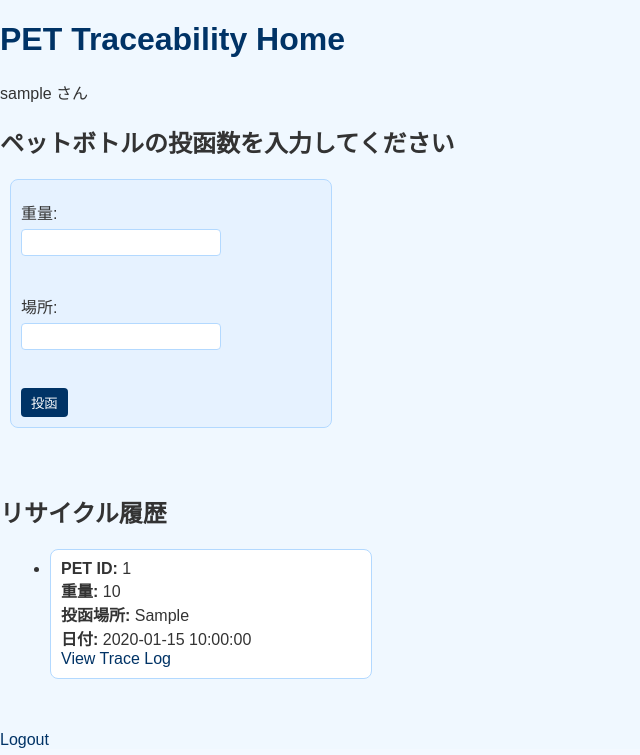
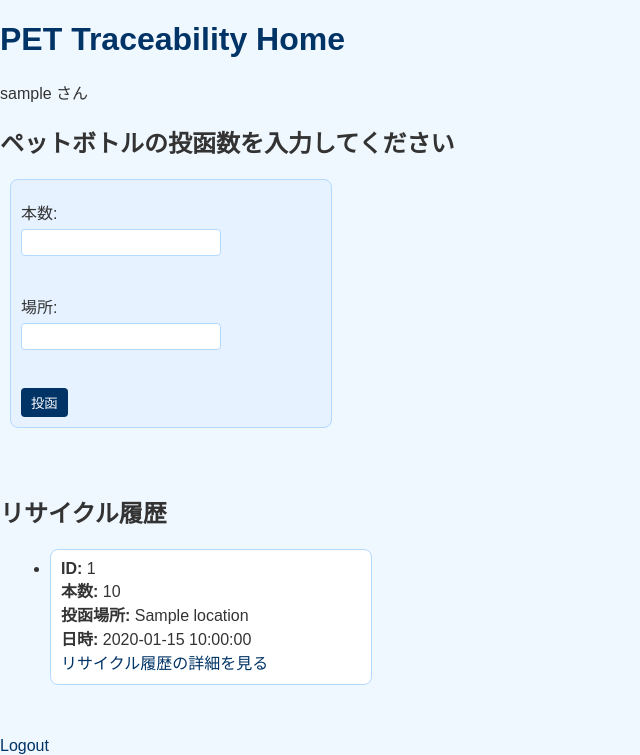
Before and after one commit to koba1217/bptraceability, a Flask app: template templates/index.html in a window 1280 px wide. Shown: the part 82-837 px from the top of the page, without its empty margins (0-640 px from the left). Run offline with Flask 3, Linux system fonts and the light colour scheme; the visitor is signed in with stand-in values (Sample User, id 1); the template is opened without the code that fills it: most values are stand-ins (such as "Sample title", 1, 10 or a date in 2020).

Commit message:
ユーザごとに結果が表示されるように改良

```diff
--- a/app.py
+++ b/app.py
@@ -15,6 +15,14 @@ users = {
     "製品化1": "pass"
 }
 
+# ユーザーごとのPETデータを保持する
+user_pets = {
+    'user1': [],
+    'user2': [],
+    'リサイクラー1': [],
+    '紡績1': [],
+    '製品化1': []
+}
 
 # トレーサビリティ機能
 class Traceability:
@@ -83,14 +91,31 @@ manager = TraceabilityManager()
 
 @app.route('/')
 def index():
-    return render_template('index.html', pets=manager.pets)
+    if 'username' in session:
+        username = session['username']
+        pets = user_pets.get(username, [])  # 現在のユーザーのPETリストを取得
+        return render_template('index.html', pets=pets)
+    else:
+        return redirect(url_for('login'))
 
 @app.route('/add_pet', methods=['POST'])
 def add_pet():
-    weight = request.form['weight']
-    location = request.form['location']
-    pet_id = manager.add_pet(weight, location)
-    return render_template('index.html', pets=manager.pets, message=f"{pet_id}が投函されました。")
+    if 'username' in session:
+        username = session['username']
+        weight = request.form['weight']
+        location = request.form['location']
+        pet_id = manager.add_pet(weight, location)
+        # 現在のユーザーのPETリストに追加
+        user_pets[username].append({
+            'pet_id': pet_id,
+            'weight': weight,
+            'location': location,
+            'timestamp': datetime.datetime.now().strftime("%Y-%m-%d %H:%M:%S")
+        })
+        return redirect(url_for('index'))
+
+    else:
+        return "You need to log in first."
 
 @app.route('/add_trace/<trace_type>', methods=['GET', 'POST'])
 def add_trace(trace_type):
--- a/templates/index.html
+++ b/templates/index.html
@@ -18,7 +18,7 @@
     <!-- Add New PET フォーム -->
     <h2>ペットボトルの投函数を入力してください</h2>
     <form action="{{ url_for('add_pet') }}" method="POST">
-        <label for="weight">重量:</label>
+        <label for="weight">本数:</label>
         <input type="text" id="weight" name="weight" required><br><br>
         <label for="location">場所:</label>
         <input type="text" id="location" name="location" required><br><br>
@@ -36,14 +36,14 @@
 
     <h2>リサイクル履歴</h2>
     <ul>
-        {% for pet_id, pet in pets.items() %}
-            <li>
-                <strong>PET ID:</strong> {{ pet_id }}<br>
-                <strong>重量:</strong> {{ pet.weight }}<br>
-                <strong>投函場所:</strong> {{ pet.initial_location }}<br>
-                <strong>日付:</strong> {{ pet.creation_timestamp }}<br>
-                <a href="{{ url_for('trace_log', pet_id=pet_id) }}">View Trace Log</a>
-            </li>
+        {% for pet in pets %}
+        <li>
+            <strong>ID:</strong> {{ pet['pet_id'] }}<br>
+            <strong>本数:</strong> {{ pet['weight'] }}<br>
+            <strong>投函場所:</strong> {{ pet['location'] }}<br>
+            <strong>日時:</strong> {{ pet['timestamp'] }}<br>
+            <a href="{{ url_for('trace_log', pet_id=pet['pet_id'] ) }}">リサイクル履歴の詳細を見る</a>
+        </li>
         {% endfor %}
     </ul>
     <br><br><a href="{{ url_for('logout') }}">Logout</a>
```
Also changed, not shown: templates/trace_log.html (+4 -4 lines).
